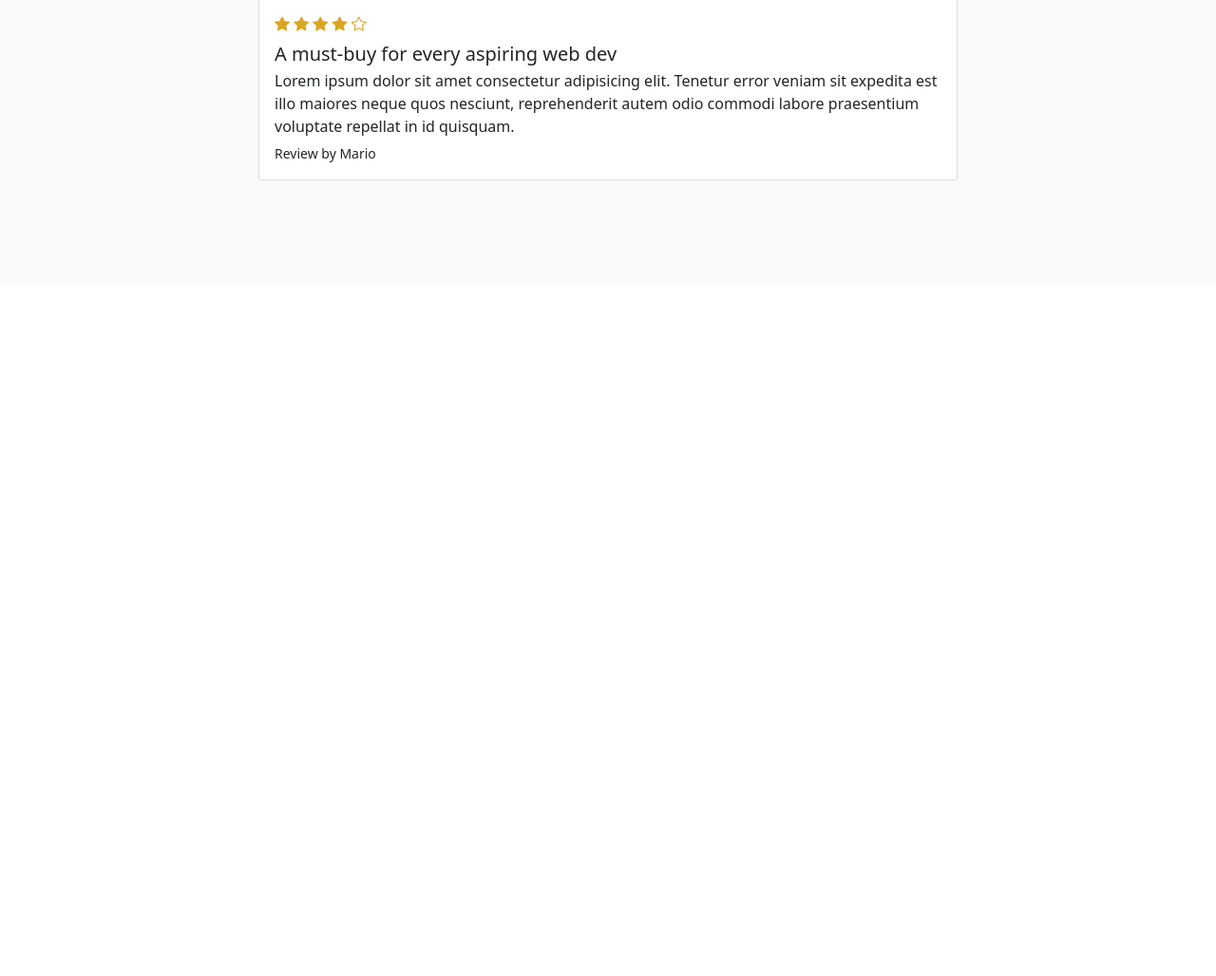
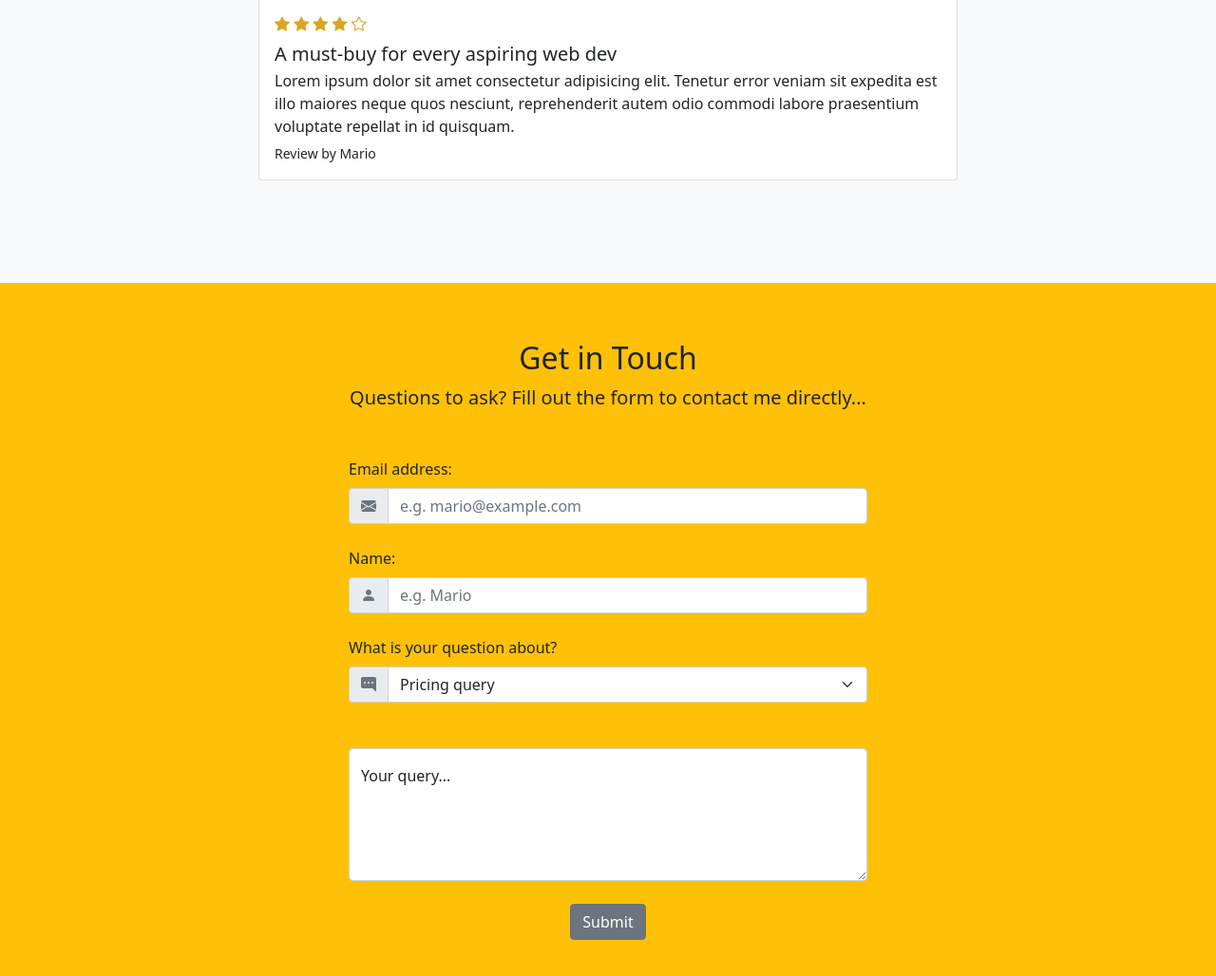
Before and after one commit to udaymondal/Ninja-E_book--BOOTSTRAP, a plain HTML site: page index.html in a window 1280 px wide. Shown: the part 3440-4468 px from the top of the page at 95% size. Before the commit the page ends 3738 px from the top, so only its background shows below. Drawn offline with nearby package versions, Linux system fonts and the light colour scheme.

Commit message:
contact form added

```diff
--- a/index.html
+++ b/index.html
@@ -289,6 +289,55 @@
 		</div>
 	  </section>
 	<!-- contact form -->
+	<!-- form-control, form-label, form-select, input-group, input-group-text -->
+	<section id="contact" class="bg-warning">
+		<div class="container-lg">
+
+		  <div class="text-center">
+			<h2>Get in Touch</h2>
+			<p class="lead">Questions to ask? Fill out the form to contact me directly...</p>
+		  </div>
+		  <div class="row justify-content-center my-5">
+			<div class="col-lg-6">
+
+			  <form>
+				<label for="email" class="form-label">Email address:</label>
+				<div class="input-group mb-4">
+				  <span class="input-group-text">
+					<i class="bi bi-envelope-fill text-secondary"></i>
+				  </span>
+				  <input type="text" id="email" class="form-control" placeholder="e.g. mario@example.com" />
+				</div>
+				<label for="name" class="form-label">Name:</label>
+				<div class="mb-4 input-group">
+				  <span class="input-group-text">
+					<i class="bi bi-person-fill text-secondary"></i>
+				  </span>
+				  <input type="text" id="name" class="form-control" placeholder="e.g. Mario" />
+				</div>
+				<label for="subject" class="form-label">What is your question about?</label>
+				<div class="mb-4 input-group">
+				  <span class="input-group-text">
+					<i class="bi bi-chat-right-dots-fill text-secondary"></i>
+				  </span>
+				  <select class="form-select" id="subject">
+					<option value="pricing" selected>Pricing query</option>
+					<option value="content">Content query</option>
+					<option value="other">Other query</option>
+				  </select>
+				</div>
+				<div class="mb-4 mt-5 form-floating">
+				  <textarea class="form-control" id="query" style="height: 140px" placeholder="query"></textarea>
+				  <label for="query">Your query...</label>
+				</div>
+				<div class="mb-4 text-center">
+				  <button type="submit" class="btn btn-secondary">Submit</button>
+				</div>
+			  </form>
+			</div>
+		  </div>
+		</div>
+	  </section>
 	<!-- navbar -->
 
 
```
